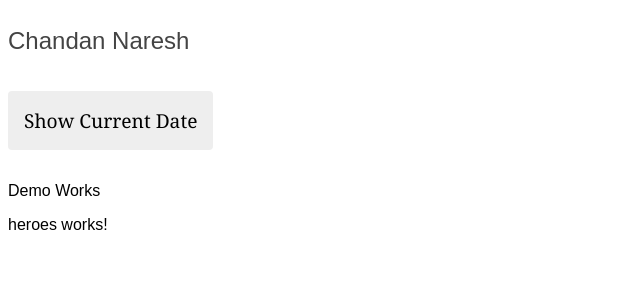
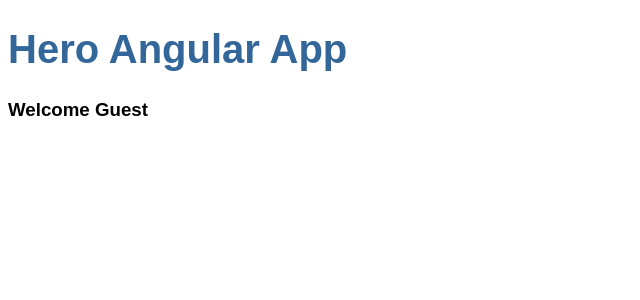
Before and after one commit to chandansutradhar2/angular-myfirstapp, an Angular app: page / in a window 1280 px wide. Shown: the top 300 px of the page, without its empty margins (0-640 px from the left). Built offline with nearby package versions, Linux system fonts and the light colour scheme.

Commit message:
intial commit

```diff
--- a/angular.json
+++ b/angular.json
@@ -12,7 +12,7 @@
       },
       "root": "",
       "sourceRoot": "src",
-      "prefix": "app",
+      "prefix": "npst",
       "architect": {
         "build": {
           "builder": "@angular-devkit/build-angular:browser",
@@ -22,13 +22,8 @@
             "main": "src/main.ts",
             "polyfills": "src/polyfills.ts",
             "tsConfig": "tsconfig.app.json",
-            "assets": [
-              "src/favicon.ico",
-              "src/assets"
-            ],
-            "styles": [
-              "src/styles.css"
-            ],
+            "assets": ["src/favicon.ico", "src/assets"],
+            "styles": ["src/styles.css"],
             "scripts": []
           },
           "configurations": {
@@ -89,13 +84,8 @@
             "polyfills": "src/polyfills.ts",
             "tsConfig": "tsconfig.spec.json",
             "karmaConfig": "karma.conf.js",
-            "assets": [
-              "src/favicon.ico",
-              "src/assets"
-            ],
-            "styles": [
-              "src/styles.css"
-            ],
+            "assets": ["src/favicon.ico", "src/assets"],
+            "styles": ["src/styles.css"],
             "scripts": []
           }
         }
--- a/src/app/app.component.html
+++ b/src/app/app.component.html
@@ -1,5 +1,2 @@
-<h1>{{currentDate}}</h1>
-<h2>{{getCurrentUserName()}}</h2>
-<button (click)="showDateTime()">Show Current Date</button>
-<app-demo></app-demo>
+<h1>{{title}}</h1>
 <app-heroes></app-heroes>
--- a/src/app/app.component.ts
+++ b/src/app/app.component.ts
@@ -8,32 +8,4 @@ import { Observable } from 'rxjs';
 export class AppComponent {
   title: string = 'Hero Angular App';
   constructor() {}
-
-  getCurrentUserName(): string {
-    return 'Chandan Naresh';
-  }
-
-  showDateTime() {}
-
-  fun1() {
-    return new Observable((obs) => {
-      setInterval(() => {
-        console.log('inside fun1');
-        obs.next('new msg recieved');
-      }, 2200);
-    });
-    // return new Promise((resolve, reject) => {
-    //   //let timeValue = Math.floor(Math.random()*1000);
-    //
-    // });
-  }
-
-  caller() {
-    // this.fun1().then((msg) => {
-    //   console.log('new event :', msg);
-    // });
-    this.fun1().subscribe((msg) => {
-      console.log('new event :', msg);
-    });
-  }
 }
--- a/src/app/app.module.ts
+++ b/src/app/app.module.ts
@@ -5,9 +5,10 @@ import { AppRoutingModule } from './app-routing.module';
 import { AppComponent } from './app.component';
 import { DemoComponent } from './demo/demo.component';
 import { HeroesComponent } from './heroes/heroes.component';
+import { TestComponent } from './test/test.component';
 
 @NgModule({
-  declarations: [AppComponent, HeroesComponent, DemoComponent],
+  declarations: [AppComponent, HeroesComponent, DemoComponent, TestComponent],
   imports: [BrowserModule, AppRoutingModule],
   providers: [],
   bootstrap: [AppComponent],
--- /dev/null
+++ b/src/app/async-demo.js
@@ -0,0 +1 @@
+import { Observable } from "rxjs";
--- a/src/app/demo/demo.component.html
+++ b/src/app/demo/demo.component.html
@@ -1 +1 @@
-<p>Demo Works</p>
+<button>Click Me</button>
--- a/src/app/demo/demo.component.ts
+++ b/src/app/demo/demo.component.ts
@@ -1,13 +1,19 @@
-import { Component } from '@angular/core';
+import { Component, OnInit } from '@angular/core';
 const test = '';
 
 @Component({
-  selector: 'app-demo',
-  template: `<h2>Demo Component</h2>`,
+  selector: 'app-button',
   templateUrl: './demo.component.html',
 })
-export class DemoComponent {
+export class DemoComponent implements OnInit {
   constructor() {
     console.log('demo component initialized');
   }
+
+  ngOnInit(): void {
+    //Called after the constructor, initializing input properties, and the first call to ngOnChanges.
+    //Add 'implements OnInit' to the class.
+
+    console.log('demo after initialization');
+  }
 }
--- a/src/app/heroes/heroes.component.html
+++ b/src/app/heroes/heroes.component.html
@@ -1 +1,2 @@
-<p>heroes works!</p>
+<h3 *ngIf="isLoggedIn">Welcome {{hero}}</h3>
+<h3 *ngIf="!isLoggedIn">Welcome Guest</h3>
--- a/src/app/heroes/heroes.component.ts
+++ b/src/app/heroes/heroes.component.ts
@@ -6,7 +6,14 @@ import { Component, OnInit } from '@angular/core';
   styleUrls: ['./heroes.component.css'],
 })
 export class HeroesComponent implements OnInit {
-  constructor() {}
+  hero = 'Windstorm';
+  a: string = '';
+  isLoggedIn: boolean = false;
+  constructor() {
+    setTimeout(() => {
+      this.isLoggedIn = true;
+    }, 7000);
+  }
 
   ngOnInit(): void {}
 }
--- /dev/null
+++ b/src/app/test/test.component.html
@@ -0,0 +1 @@
+<p>test works!</p>
--- /dev/null
+++ b/src/app/test/test.component.ts
@@ -0,0 +1,15 @@
+import { Component, OnInit } from '@angular/core';
+
+@Component({
+  selector: 'npst-test',
+  templateUrl: './test.component.html',
+  styleUrls: ['./test.component.css']
+})
+export class TestComponent implements OnInit {
+
+  constructor() { }
+
+  ngOnInit(): void {
+  }
+
+}
```
Also changed, not shown: src/app/test/test.component.css (added), 1 other file (tests, documents, lock files or other folders).
